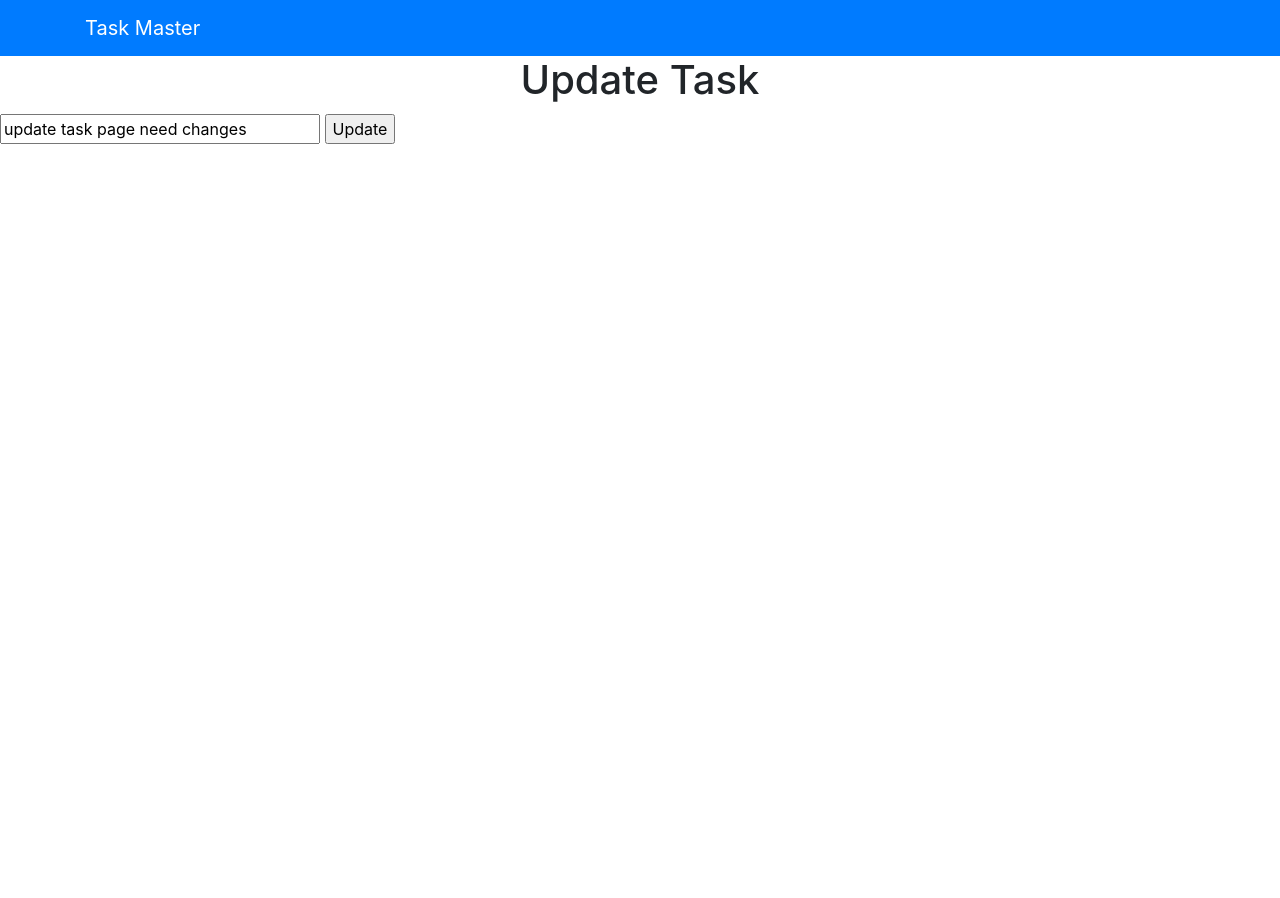
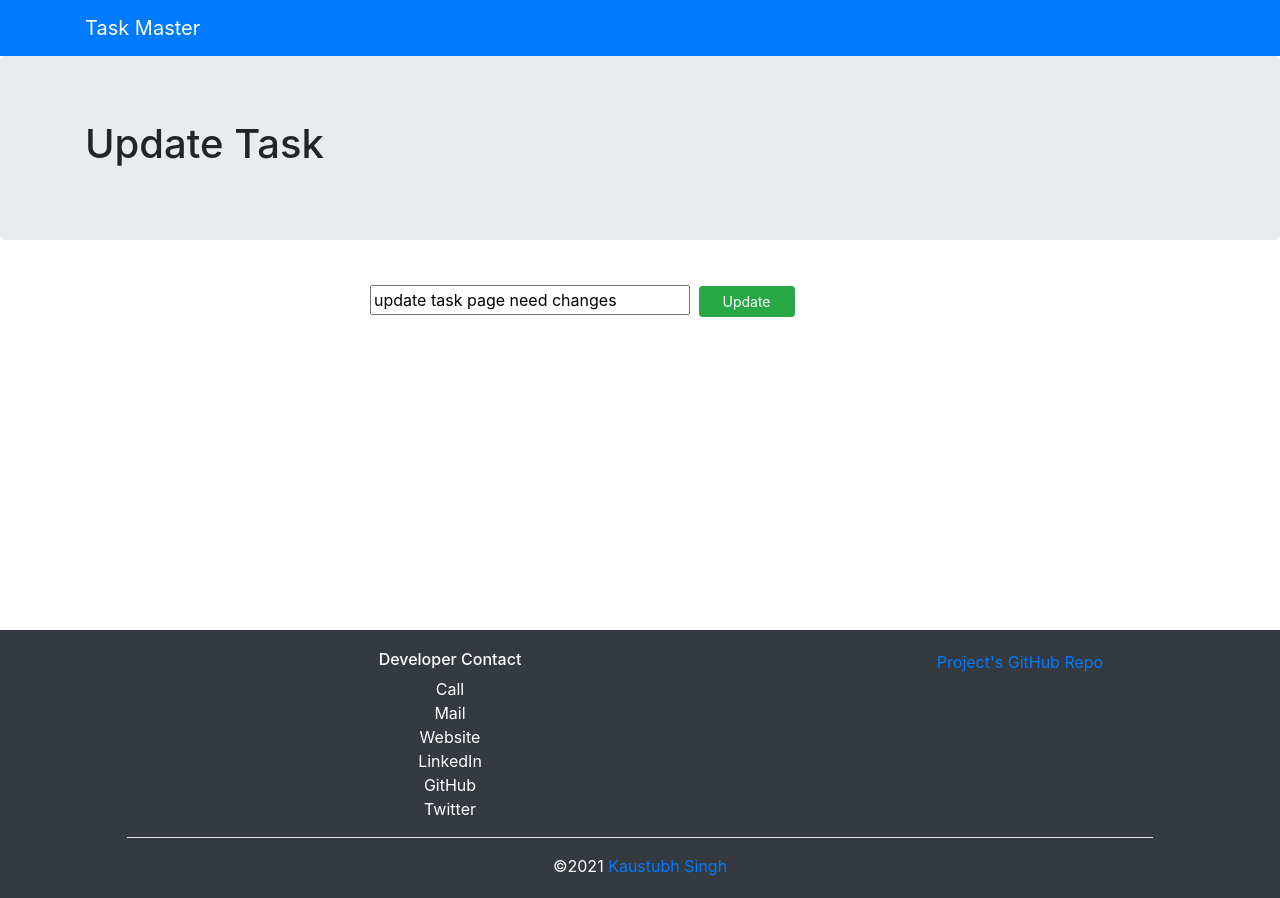
Before and after one commit to kaustubh3000/todoxflask, a Flask app: page /update/1 in a window 1280 px wide. Before the commit the page ends 144 px from the top, so only its background shows below. Run offline with Flask 2, Linux system fonts and the light colour scheme; data comes from the database, SQL or seed files in the repository; both versions use the stored data as it was after the commit; some libraries are stand-ins or nearby versions.

Commit message:
redesigned update page

```diff
--- a/static/css/main.css
+++ b/static/css/main.css
@@ -47,3 +47,8 @@ footer hr{
 .act-btn{
     min-width: 6rem;
 }
+
+.content{
+    min-height: 300px;
+    align-items: center;
+}
--- a/templates/base.html
+++ b/templates/base.html
@@ -14,7 +14,7 @@
     <body>
         <nav class="navbar navbar-expand-lg navbar-dark bg-primary">
             <div class="container">
-                <a class="navbar-brand" href="#">Task Master</a>
+                <a class="navbar-brand" href="{{ url_for('index') }}">Task Master</a>
             </div>
         </nav>
 
@@ -27,4 +27,36 @@
         <script src="{{ url_for('static',filename='js/script.js') }}"></script>
         {% endblock %}
     </body>
+
+    <footer class="footer bg-dark mt-5">
+        <div class="container">
+            <div class="row">
+
+
+                <div class="col-12 col-sm-8 text-center justify-content-center">
+                    <h6 class="mx-auto mb-2">Developer Contact</h6>
+                        <ul class="list-unstyled my-auto">
+                            <li><a href="tel:+91 9876543210"></i> Call</a></li>
+                            <li><a href="mailto:kaustubh5410@gmail.com">Mail</a></li>
+                            <li><a href="https://kaustubh3000.github.io" target="_blank"> Website</a></li>
+                            <li><a href="https://www.linkedin.com/in/kaustubh---singh" target="_blank"> LinkedIn</a></li>
+                            <li><a href="https://www.github.com/kaustubh3000" target="_blank"> GitHub</a></li>
+                            <li><a href="https://twitter.com/kaustubhspeaks" target="_blank"> Twitter</a></li>
+                        </ul>
+                </div>
+
+                <div class="col-12 col-sm-4 text-center justify-content-center">
+                    <a href="https://www.github.com/kaustubh3000/todoxflask" target="_blank">Project's GitHub Repo</a>
+                </div>
+                <hr>
+
+                <div class="col-12 text-center">
+                    &copy;2021 <a href="https://kaustubh3000.github.io" target="_blank"> Kaustubh Singh</a>
+
+                </div>
+
+            </div>
+        </div>
+    </footer>
+
 </html>
--- a/templates/update.html
+++ b/templates/update.html
@@ -1,19 +1,35 @@
 {% extends 'base.html' %}
 
 {% block head %}
-<title>Task Master</title>
+<title>Update Task | Task Master</title>
 {% endblock %}
 
 {% block body %}
-<div class="content">
-    <h1 style="text-align: center;">Update Task</h1>
 
+<header class="jumbotron">
+    <div class="container">
+        <div class="row row-header">
+            <div class="col-12">
+                <h1>Update Task</h1>
+            </div>
+        </div>
+    </div>
+</header>
 
-    <form action="/update/{{task.id}}" method="POST">
-        <input type="text" name="content" id="content" value="{{task.content}}">
-        <input type="submit" value="Update">
+<div class="container">
+    <div class="row row-content align-items-center">
+        <div class="col-6 ml-auto mr-auto">
+            <div class="content">
+                <form action="/update/{{task.id}}" method="POST">
+                    <input type="text" name="content" id="content" value="{{task.content}}">
+                    <input class="act-btn btn btn-success btn-sm m-1" type="submit" value="Update">
 
-    </form>
+                </form>
 
+            </div>
+
+        </div>
+    </div>
 </div>
+
 {% endblock %}
```
Also changed, not shown: templates/index.html (+6 -36 lines), test.db.
